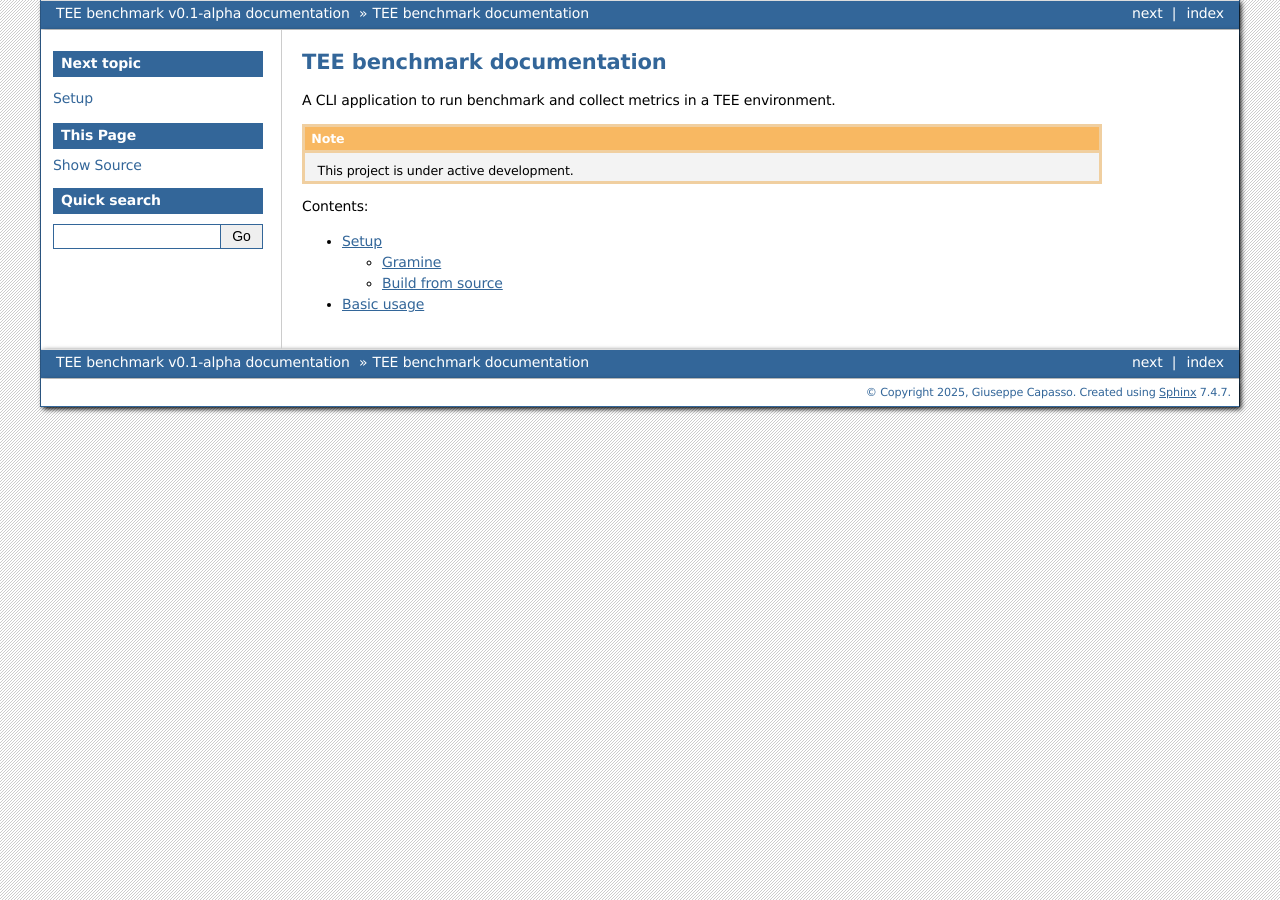
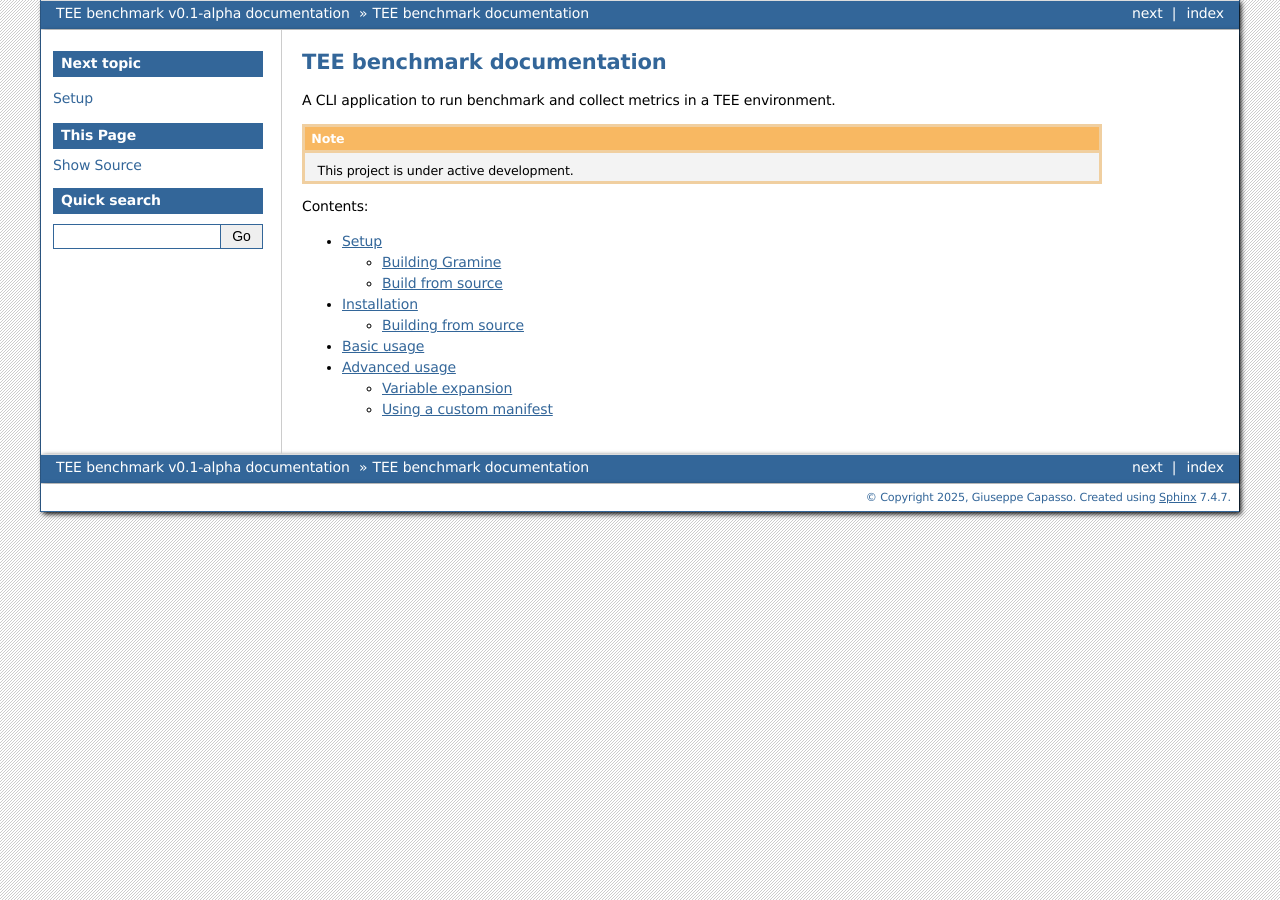
Before and after one commit to alarmfox/enclave-benchmark, a Sphinx documentation site: the page built from docs/web/source/index.rst, in a window 1280 px wide. Built offline with Sphinx 7.4.7, drawn with Linux system fonts in a browser that asks for light colours.

```diff
--- a/docs/web/source/conf.py
+++ b/docs/web/source/conf.py
@@ -19,7 +19,11 @@ extensions = []
 templates_path = ['_templates']
 exclude_patterns = []
 
-
+source_suffix = {
+    '.rst': 'restructuredtext',
+    '.txt': 'markdown',
+    '.md': 'markdown',
+}
 
 # -- Options for HTML output -------------------------------------------------
 # https://www.sphinx-doc.org/en/master/usage/configuration.html#options-for-html-output
--- a/docs/web/source/index.rst
+++ b/docs/web/source/index.rst
@@ -17,6 +17,6 @@ A CLI application to run benchmark and collect metrics in a TEE environment.
    :caption: Contents:
 
    setup
+   installation
    usage/basic
    usage/advanced
-   usage/custom_manifest
--- a/docs/web/source/setup.rst
+++ b/docs/web/source/setup.rst
@@ -1,10 +1,9 @@
 Setup
 =====
-
 This is setup page
 
-Gramine
--------
+Building Gramine
+----------------
 We need Gramine from Source
 
 Build from source
--- a/docs/web/source/usage/advanced.rst
+++ b/docs/web/source/usage/advanced.rst
@@ -0,0 +1,9 @@
+Advanced usage
+==============
+
+Variable expansion
+------------------
+
+
+Using a custom manifest
+-----------------------
```
Also changed, not shown: docs/web/source/contributing.md (added, +4 -0 lines), docs/web/source/installation.rst (added, +7 -0 lines), docs/web/source/usage/custom_manifest.rst (deleted).
